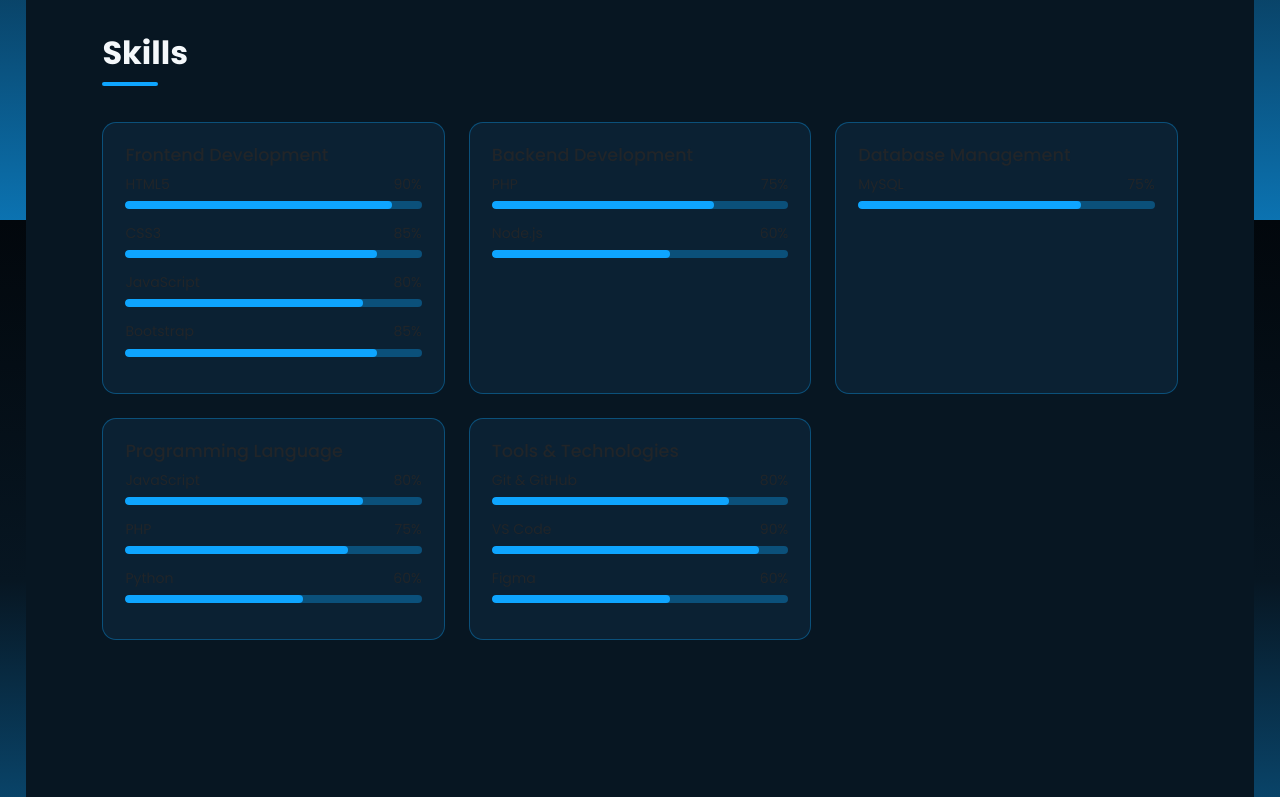
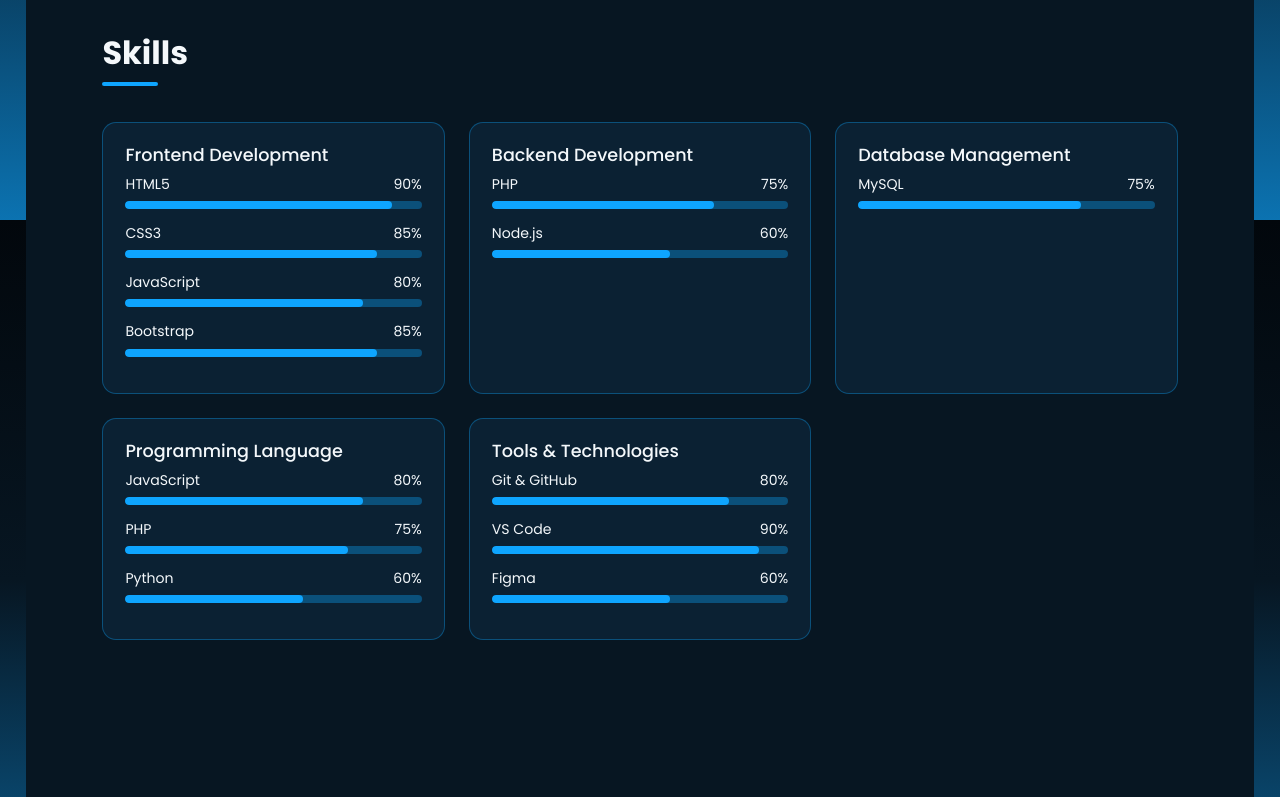
Before and after one commit to Djikri08/website-personal, a plain HTML site: page index.html in a window 1280 px wide. Shown: the part 1380-2177 px from the top of the page. Drawn offline with nearby package versions, Linux system fonts and the light colour scheme; files whose address does not match are found by name.

Commit message:
Update style.css

```diff
--- a/assets/css/style.css
+++ b/assets/css/style.css
@@ -34,7 +34,7 @@ body{margin:0;font-family:Poppins,sans-serif;color:var(--text);background:var(--
 section{padding-block:80px;scroll-margin-top:70px}
 .title{font-size:2rem;font-weight:700;margin:0 0 36px}.title::after{content:"";display:block;width:56px;height:4px;background:var(--accent);border-radius:4px;margin-top:10px}
 .grid{display:grid;grid-template-columns:repeat(auto-fit,minmax(260px,1fr));gap:24px}
-.card{background:var(--bg2);border:1px solid var(--line);border-radius:14px;padding:22px;transition:.25s}
+.card{background:var(--bg2);color:var(--text);border:1px solid var(--line);border-radius:14px;padding:22px;transition:.25s}
 .card:hover{border-color:var(--accent);box-shadow:0 0 22px -8px var(--accent)}
 .card img{width:100%;border-radius:10px;aspect-ratio:16/10;object-fit:cover;margin-bottom:14px}
 .card h3{font-size:1.1rem;margin:0 0 8px}.card p{color:var(--muted);font-size:.9rem;line-height:1.6}
```
